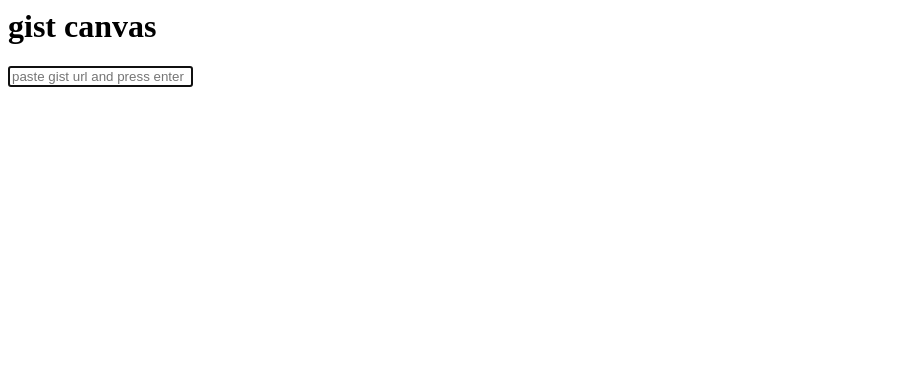
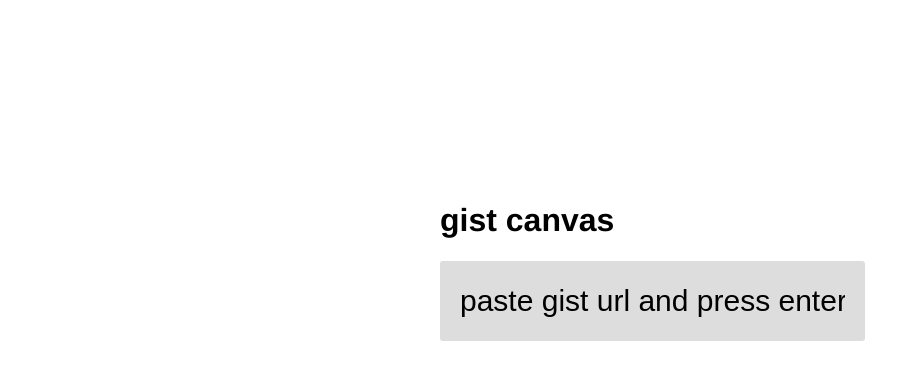
Before and after one commit to finnp/gist-canvas, a website: page index.html in a window 1280 px wide. Shown: the whole page, without its empty margins (0-920 px from the left). Drawn offline with Linux system fonts and the light colour scheme; the site is published under a folder, as on GitHub Pages, so addresses that start at the root find nothing.

Commit message:
relative style

```diff
--- a/index.html
+++ b/index.html
@@ -1,7 +1,7 @@
 <html>
   <head>
     <title>Gist Canvas</title>
-    <link rel="stylesheet" href="/style.css" media="screen" charset="utf-8">
+    <link rel="stylesheet" href="style.css" media="screen" charset="utf-8">
   </head>
   <body>
     <div id="file">
```
